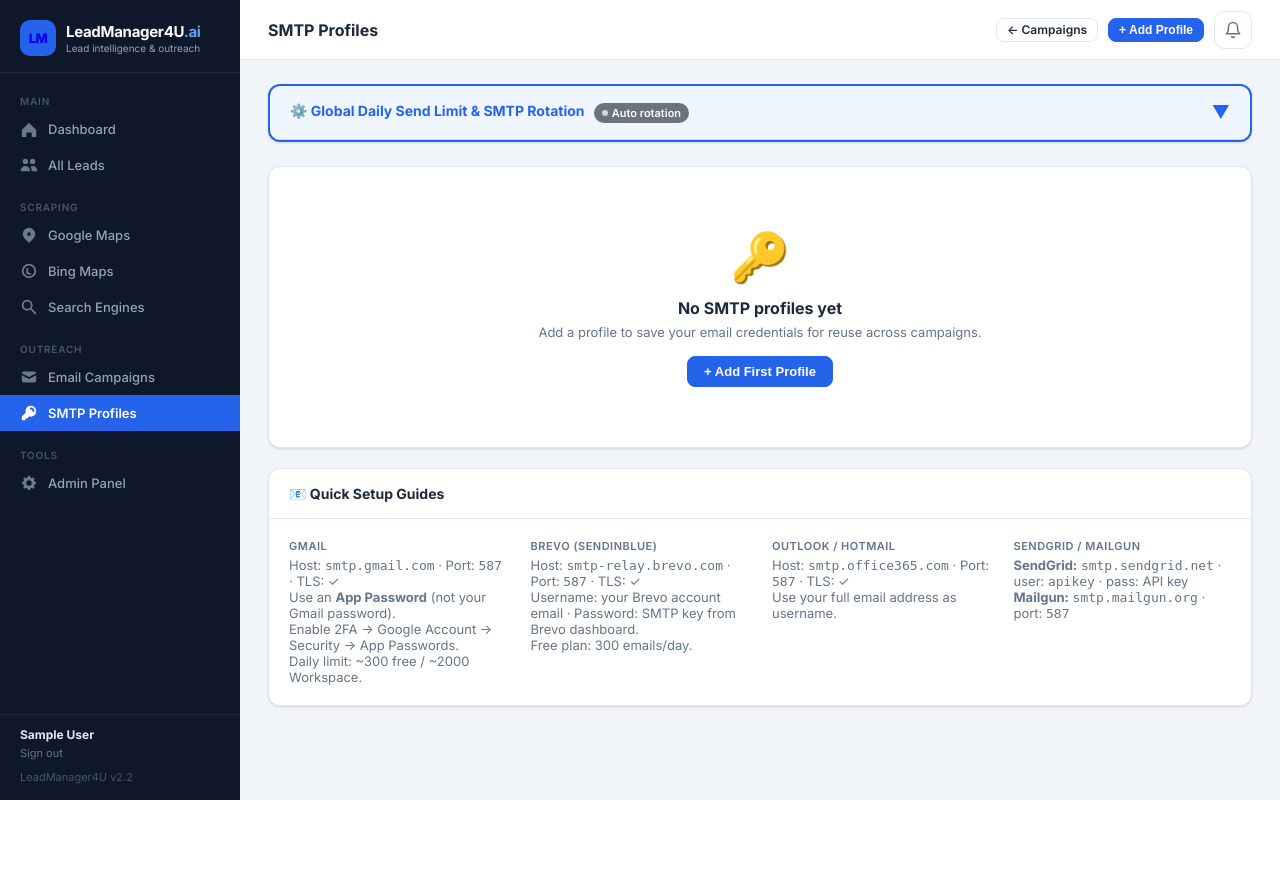
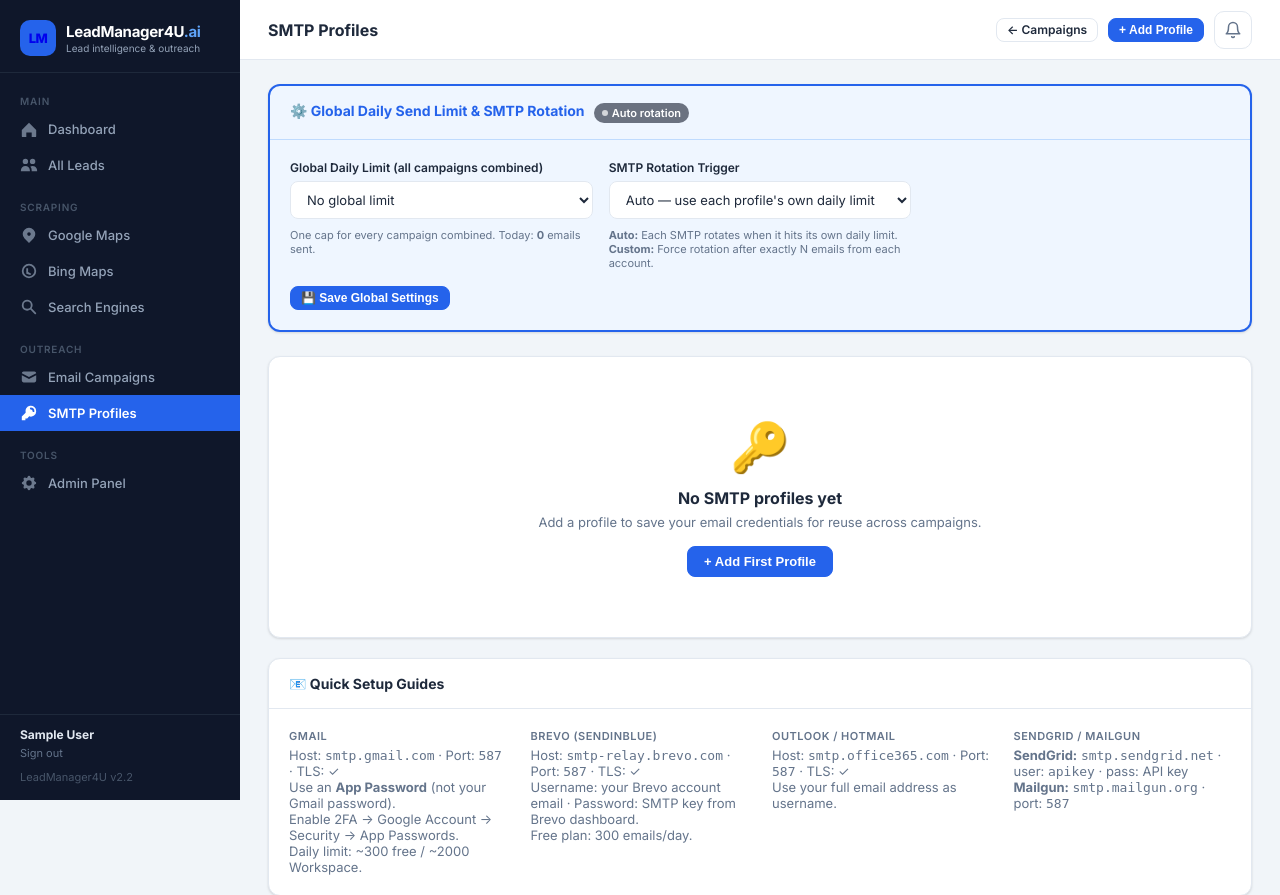
Before and after one commit to sqlforgeeks-spec/LeadManager4U, a Django app: page /smtp/ in a window 1280 px wide. Shown: the top 895 px of the page. Before the commit the page ends 800 px from the top, so only its background shows below. Run offline with Django 5.2, Linux system fonts and the light colour scheme; the visitor is signed in with stand-in values (Sample User, id 1); data comes from the database, SQL or seed files in the repository; data that the repository does not hold is empty.

Commit message:
Update smtp profiles template and associated view logic
Replit-Commit-Author: Agent

```diff
--- a/scraper/templates/smtp_profiles.html
+++ b/scraper/templates/smtp_profiles.html
@@ -11,8 +11,16 @@
 {% block content %}
 
 <!-- ── Global Send Settings ──────────────────────────────────────────────────── -->
+{% if messages %}
+  {% for msg in messages %}
+  <div class="alert alert-success mb-16" style="background:#D1FAE5; border:1px solid #6EE7B7; color:#065F46; padding:12px 16px; border-radius:10px; font-size:14px;">
+    ✅ {{ msg }}
+  </div>
+  {% endfor %}
+{% endif %}
+
 <div class="card mb-24" style="border:2px solid var(--primary); background:var(--primary-light);">
-  <div class="card-header" style="background:transparent; border-color:#BFDBFE; cursor:pointer;" onclick="toggleGlobalSettings()">
+  <div class="card-header" style="background:transparent; border-color:#BFDBFE;">
     <div class="card-title" style="color:var(--primary);">
       ⚙️ Global Daily Send Limit &amp; SMTP Rotation
       {% if global_cfg.global_daily_limit %}
@@ -24,38 +32,42 @@
         <span class="badge" style="background:#6B7280; color:#fff; margin-left:6px;">Auto rotation</span>
       {% endif %}
     </div>
+    {% if global_cfg.global_daily_limit %}
     <div style="display:flex; align-items:center; gap:12px;">
-      {% if global_cfg.global_daily_limit %}
       <span class="text-muted" style="font-size:13px;">{{ sent_today }} sent today</span>
       <div style="width:100px; height:8px; background:#BFDBFE; border-radius:4px; overflow:hidden;">
         <div style="height:100%; width:{% widthratio sent_today global_cfg.global_daily_limit 100 %}%; background:var(--primary); border-radius:4px;"></div>
       </div>
+    </div>
     {% endif %}
-      <span id="global-toggle-icon" style="color:var(--primary); font-size:18px;">▼</span>
   </div>
-  </div>
-  <div id="global-settings-body" style="display:none;">
-    <form method="post" action="{% url 'smtp_profiles' %}">
+
+  <form method="post" action="{% url 'smtp_profiles' %}" id="global-settings-form">
     {% csrf_token %}
+    <!-- Hidden inputs — JS writes the resolved values here before submit -->
+    <input type="hidden" name="global_daily_limit" id="hdnGlobalLimit" value="{{ global_cfg.global_daily_limit }}">
+    <input type="hidden" name="smtp_rotation_limit" id="hdnRotationLimit" value="{{ global_cfg.smtp_rotation_limit }}">
+
     <div class="card-body" style="background:transparent;">
       <div class="form-grid">
 
         <!-- Global daily limit -->
         <div class="form-group">
           <label class="form-label">Global Daily Limit (all campaigns combined)</label>
-            <select name="global_daily_limit" class="form-select" id="global-limit-sel" onchange="onGlobalLimitChange(this)">
-              <option value="0" {% if not global_cfg.global_daily_limit %}selected{% endif %}>No global limit</option>
-              <option value="100" {% if global_cfg.global_daily_limit == 100 %}selected{% endif %}>100 / day</option>
-              <option value="200" {% if global_cfg.global_daily_limit == 200 %}selected{% endif %}>200 / day</option>
-              <option value="300" {% if global_cfg.global_daily_limit == 300 %}selected{% endif %}>300 / day</option>
-              <option value="600" {% if global_cfg.global_daily_limit == 600 %}selected{% endif %}>600 / day</option>
-              <option value="900" {% if global_cfg.global_daily_limit == 900 %}selected{% endif %}>900 / day</option>
+          <select class="form-select" id="global-limit-sel" onchange="onGlobalLimitChange(this)">
+            <option value="0"    {% if not global_cfg.global_daily_limit %}selected{% endif %}>No global limit</option>
+            <option value="100"  {% if global_cfg.global_daily_limit == 100  %}selected{% endif %}>100 / day</option>
+            <option value="200"  {% if global_cfg.global_daily_limit == 200  %}selected{% endif %}>200 / day</option>
+            <option value="300"  {% if global_cfg.global_daily_limit == 300  %}selected{% endif %}>300 / day</option>
+            <option value="600"  {% if global_cfg.global_daily_limit == 600  %}selected{% endif %}>600 / day</option>
+            <option value="900"  {% if global_cfg.global_daily_limit == 900  %}selected{% endif %}>900 / day</option>
             <option value="1200" {% if global_cfg.global_daily_limit == 1200 %}selected{% endif %}>1200 / day</option>
-              <option value="custom" id="global-limit-custom-opt">Custom…</option>
+            <option value="custom">Custom…</option>
           </select>
           <input type="number" id="global-limit-custom" class="form-input mt-8"
             placeholder="Enter custom limit" style="display:none;" min="1"
-              value="{{ global_cfg.global_daily_limit }}">
+            value="{{ global_cfg.global_daily_limit }}"
+            oninput="document.getElementById('hdnGlobalLimit').value = this.value || '0'">
           <div class="form-hint">
             One cap for every campaign combined. Today: <strong>{{ sent_today }}</strong> emails sent.
           </div>
@@ -64,20 +76,21 @@
         <!-- SMTP rotation limit -->
         <div class="form-group">
           <label class="form-label">SMTP Rotation Trigger</label>
-            <select name="smtp_rotation_limit" class="form-select" id="rotation-limit-sel" onchange="onRotationChange(this)">
-              <option value="0" {% if global_cfg.smtp_rotation_limit == 0 %}selected{% endif %}>Auto — use each profile's own daily limit</option>
+          <select class="form-select" id="rotation-limit-sel" onchange="onRotationChange(this)">
+            <option value="0"   {% if global_cfg.smtp_rotation_limit == 0   %}selected{% endif %}>Auto — use each profile's own daily limit</option>
             <option value="100" {% if global_cfg.smtp_rotation_limit == 100 %}selected{% endif %}>After 100 emails</option>
             <option value="200" {% if global_cfg.smtp_rotation_limit == 200 %}selected{% endif %}>After 200 emails</option>
             <option value="300" {% if global_cfg.smtp_rotation_limit == 300 %}selected{% endif %}>After 300 emails (Gmail / Brevo free)</option>
             <option value="500" {% if global_cfg.smtp_rotation_limit == 500 %}selected{% endif %}>After 500 emails</option>
-              <option value="custom" id="rotation-custom-opt">Custom…</option>
+            <option value="custom">Custom…</option>
           </select>
           <input type="number" id="rotation-custom" class="form-input mt-8"
             placeholder="Enter custom rotation limit" style="display:none;" min="1"
-              value="{{ global_cfg.smtp_rotation_limit }}">
+            value="{{ global_cfg.smtp_rotation_limit }}"
+            oninput="document.getElementById('hdnRotationLimit').value = this.value || '0'">
           <div class="form-hint">
-              <strong>Auto:</strong> Each SMTP rotates when it hits its own daily limit set below.<br>
-              <strong>Custom:</strong> Force rotation after exactly N emails from each account, overriding per-profile limits.
+            <strong>Auto:</strong> Each SMTP rotates when it hits its own daily limit.<br>
+            <strong>Custom:</strong> Force rotation after exactly N emails from each account.
           </div>
         </div>
 
@@ -99,7 +112,6 @@
           </div>
           <div class="form-hint mt-8">
             Checked profiles are used for automatic SMTP rotation across <strong>all</strong> campaigns.
-              Add 2 profiles at 300/day each → 600 emails per day total automatically.
           </div>
         </div>
         {% endif %}
@@ -110,7 +122,6 @@
       </div>
     </div>
   </form>
-  </div>
 </div>
 
 <!-- Add Profile Form (hidden by default) -->
@@ -303,63 +314,56 @@ document.getElementById('add-profile-btn2')?.addEventListener('click', show);
 document.getElementById('close-form-btn')?.addEventListener('click', hide);
 document.getElementById('cancel-form-btn')?.addEventListener('click', hide);
 
-// Global settings toggle
-let _globalOpen = false;
-function toggleGlobalSettings() {
-  _globalOpen = !_globalOpen;
-  document.getElementById('global-settings-body').style.display = _globalOpen ? '' : 'none';
-  document.getElementById('global-toggle-icon').textContent = _globalOpen ? '▲' : '▼';
-}
-
-// Global daily limit custom input
+// Global daily limit — show/hide custom input, write to hidden field
 function onGlobalLimitChange(sel) {
   const customEl = document.getElementById('global-limit-custom');
+  const hdn     = document.getElementById('hdnGlobalLimit');
   const isCustom = sel.value === 'custom';
   customEl.style.display = isCustom ? '' : 'none';
-  if (isCustom) {
-    sel.removeAttribute('name');
-    customEl.name = 'global_daily_limit';
+  if (!isCustom) {
+    hdn.value = sel.value;          // preset value → hidden input
   } else {
-    sel.name = 'global_daily_limit';
-    customEl.removeAttribute('name');
+    hdn.value = customEl.value || '0';  // custom text → hidden input
+    customEl.focus();
   }
 }
 
-// Rotation limit custom input
+// SMTP rotation trigger — show/hide custom input, write to hidden field
 function onRotationChange(sel) {
   const customEl = document.getElementById('rotation-custom');
+  const hdn     = document.getElementById('hdnRotationLimit');
   const isCustom = sel.value === 'custom';
   customEl.style.display = isCustom ? '' : 'none';
-  if (isCustom) {
-    sel.removeAttribute('name');
-    customEl.name = 'smtp_rotation_limit';
+  if (!isCustom) {
+    hdn.value = sel.value;
   } else {
-    sel.name = 'smtp_rotation_limit';
-    customEl.removeAttribute('name');
+    hdn.value = customEl.value || '0';
+    customEl.focus();
   }
 }
 
-// Initialize — set correct name attributes based on current values
+// Initialize — if current value isn't in the preset list, show custom input
 (function() {
   const gSel = document.getElementById('global-limit-sel');
   const rSel = document.getElementById('rotation-limit-sel');
+
   if (gSel) {
     const presets = ['0','100','200','300','600','900','1200'];
     const val = '{{ global_cfg.global_daily_limit }}';
-    if (!presets.includes(val) && val !== '0') {
+    if (val !== '0' && !presets.includes(val)) {
       gSel.value = 'custom';
+      document.getElementById('global-limit-custom').style.display = '';
     }
-    // Always call to ensure correct name assignment
-    onGlobalLimitChange(gSel);
+    // hidden input already has the right value from the template
   }
+
   if (rSel) {
     const presets = ['0','100','200','300','500'];
     const val = '{{ global_cfg.smtp_rotation_limit }}';
-    if (!presets.includes(val) && val !== '0') {
+    if (val !== '0' && !presets.includes(val)) {
       rSel.value = 'custom';
+      document.getElementById('rotation-custom').style.display = '';
     }
-    // Always call to ensure correct name assignment
-    onRotationChange(rSel);
   }
 })();
 
--- a/scraper/views.py
+++ b/scraper/views.py
@@ -1784,6 +1784,8 @@ def smtp_profiles(request):
         except Exception:
             pass
         global_cfg.save(update_fields=["global_daily_limit", "smtp_rotation_limit", "updated_at"])
+        from django.contrib import messages
+        messages.success(request, "Global settings saved successfully.")
         return redirect("smtp_profiles")
 
     from django.utils import timezone as tz
```
Lines whose indentation alone changed are shown as unchanged.
